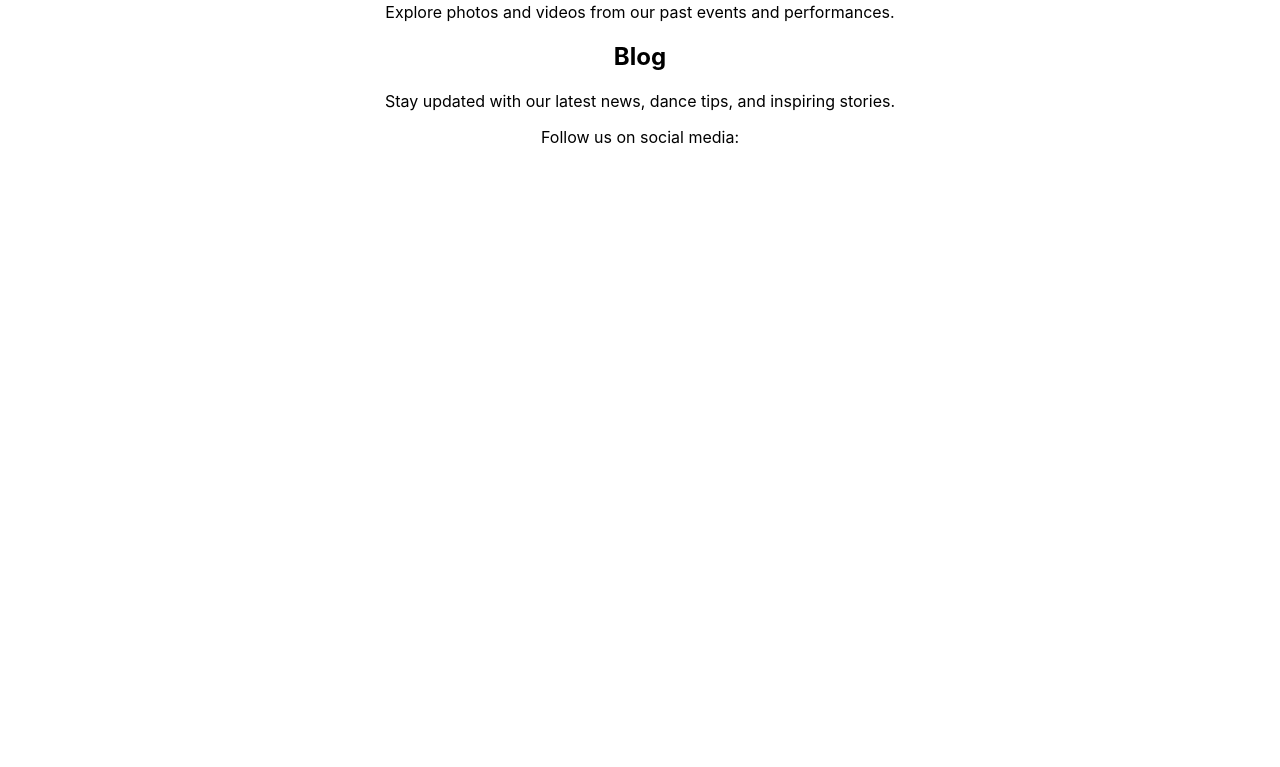
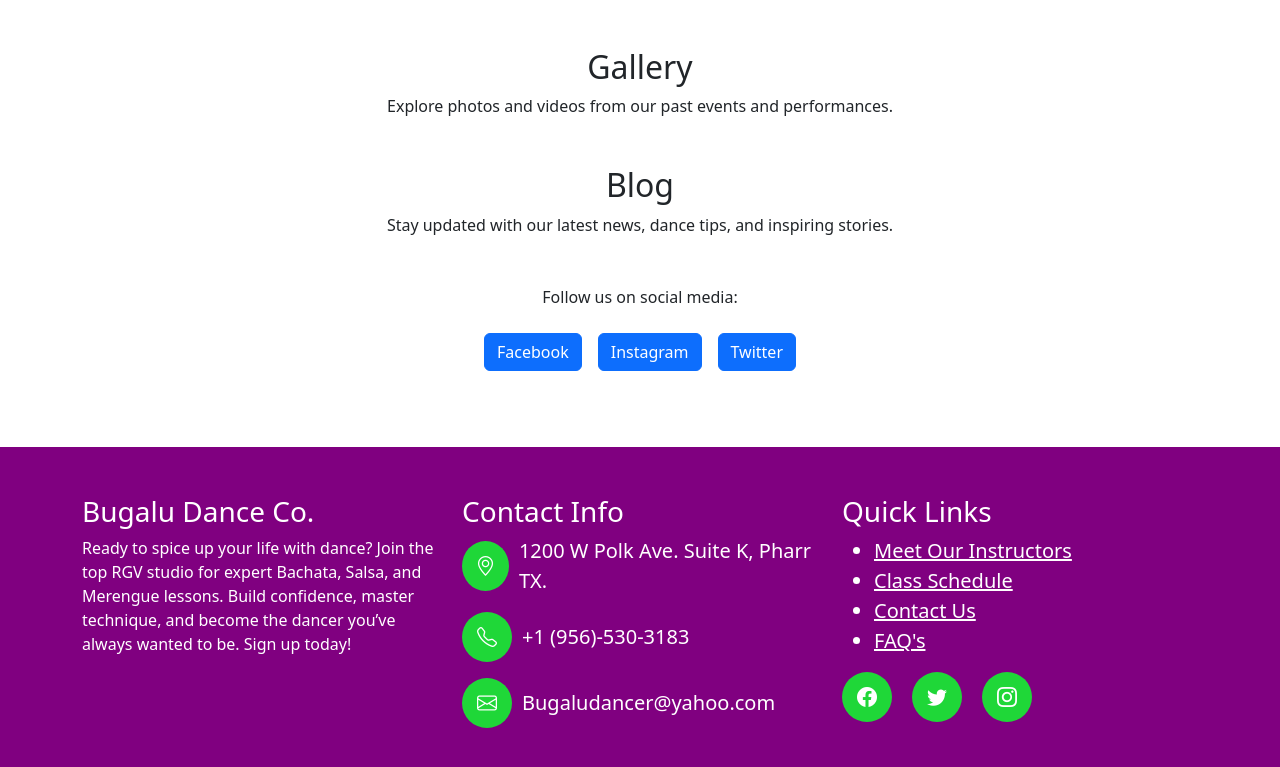
Before and after one commit to avilabeto50/Bugalu, a React (Create React App) app: page / in a window 1280 px wide. Shown: the part 483-1250 px from the top of the page. Before the commit the page ends 800 px from the top, so only its background shows below. Built offline with nearby package versions, Linux system fonts and the light colour scheme; grey boxes are pictures that could not be loaded.

Commit message:
Footer front end completed

```diff
--- a/package.json
+++ b/package.json
@@ -4,6 +4,7 @@
   "private": true,
   "dependencies": {
     "bootstrap": "^5.3.3",
+    "bootstrap-icons": "^1.11.3",
     "cra-template": "1.2.0",
     "react": "^19.0.0",
     "react-dom": "^19.0.0",
--- a/src/App.js
+++ b/src/App.js
@@ -1,16 +1,21 @@
 import React from 'react';
 import { BrowserRouter as Router, Route, Routes } from 'react-router-dom';
 import Home from './components/Home';
+import Footer from './components/Footer';
 
 const App = () => {
   return (
-    <Router>
+
       <div className="App">
+        <Router>
         <Routes>
           <Route path="/" element={<Home />} />
         </Routes>
+        </Router>
+        <Footer />
       </div>
-    </Router>
+
+
   );
 };
 
--- /dev/null
+++ b/src/components/Footer.css
@@ -0,0 +1,68 @@
+.bg-purple {
+    background-color: purple;
+  }
+
+  .social-icons a {
+    color: white;
+    margin-right: 10px;
+    font-size: 20px;
+  }
+
+  button.btn-green {
+    background-color: green;
+    color: white;
+  }
+
+  button.btn-green:hover {
+    background-color: darkgreen;
+    color: white;
+  }
+
+  button.btn-white {
+    background-color: white;
+    color: purple;
+  }
+
+  button.btn-white:hover {
+    background-color: lightgray;
+    color: purple;
+  }
+
+
+
+  .footer-buttons {
+    display: flex;
+    justify-content: left;
+    gap: 20px; /* Adjust spacing as needed */
+  }
+
+  .footer-item {
+    display: flex;
+    align-items: center;
+    gap: 10px; /* Space between button and text */
+  }
+
+  .footer-button {
+    background-color: #1fd738;
+    border: none;
+    border-radius: 50%;
+    color: white;
+    cursor: pointer;
+    font-size: 20px;
+    height: 50px;
+    width: 50px;
+    display: flex;
+    align-items: center;
+    justify-content: center;
+  }
+
+  .footer-text {
+    color: white;
+    font-family: system-ui, -apple-system, BlinkMacSystemFont, 'Segoe UI', Roboto, Oxygen, Ubuntu, Cantarell, 'Open Sans', 'Helvetica Neue', sans-serif ;
+    font-size: 20px; /* Adjust text size as needed */
+  }
+
+  .footer-button:hover {
+    background-color: white; /* Change color to pink on hover */
+    color: purple; /* Ensure icon color remains white */
+  }
--- /dev/null
+++ b/src/components/Footer.js
@@ -0,0 +1,64 @@
+import React from 'react';
+import 'bootstrap/dist/css/bootstrap.min.css';
+import './Footer.css'; // Custom styles for colors
+
+const Footer = () => {
+  return (
+    <footer className="footer bg-purple text-white py-5">
+      <div className="container">
+        <div className="row">
+          <div className="col-md-4 mb-4">
+            <h3>Bugalu Dance Co.</h3>
+            <p>Ready to spice up your life with dance? Join the top RGV studio for expert Bachata, Salsa,
+                and Merengue lessons. Build confidence, master technique, and become the dancer you’ve
+                always wanted to be. Sign up today!</p>
+            <div className="footer-map">
+              <iframe
+                src="https://www.google.com/maps/embed?pb=!1m18!1m12!1m3!1d3579.66885802397!2d-98.1983460685072!3d26.20744827171599!2m3!1f0!2f0!3f0!3m2!1i1024!2i768!4f13.1!3m3!1m2!1s0x8665a0956867cff1%3A0x68396b109708bf8e!2s1200%20W%20Polk%20Ave%2C%20Pharr%2C%20TX%2078577!5e0!3m2!1sen!2sus!4v1737747275921!5m2!1sen!2sus"
+                referrerpolicy="no-referrer-when-downgrade"
+                width="375"
+                height="200"
+                style={{ border: 0 }}
+                allowFullScreen=""
+                loading="lazy">
+              </iframe>
+            </div>
+          </div>
+          <div className="col-md-4 mb-4">
+          <h3>Contact Info</h3>
+          <p><div className="footer-item"> <button className="footer-button">
+            <i className="fas fa-map-marker-alt"></i><i className="bi bi-geo-alt"></i>
+            </button>
+            <span className="footer-text">1200 W Polk Ave. Suite K, Pharr TX. </span> </div></p>
+
+          <p><div className="footer-item"> <button className="footer-button">
+            <i className="fas fa-phone"></i><i className="bi bi-telephone"></i></button>
+            <span className="footer-text">+1 (956)-530-3183</span> </div></p>
+
+            <p><div className="footer-item"> <button className="footer-button">
+                <i className="fas fa-email"></i><i className="bi bi-envelope"></i></button>
+                <span className="footer-text">Bugaludancer@yahoo.com</span> </div></p>
+
+
+          </div>
+          <div className="col-md-4 mb-4">
+            <h3>Quick Links</h3>
+            <ul className="footer-text">
+              <li><a href="#" className="text-white">Meet Our Instructors</a></li>
+              <li><a href="#" className="text-white">Class Schedule</a></li>
+              <li><a href="#" className="text-white">Contact Us</a></li>
+              <li><a href="#" className="text-white">FAQ's</a></li>
+            </ul>
+            <div className="footer-buttons">
+              <button className="footer-button"><i className="bi bi-facebook"></i></button>
+              <button className="footer-button"><i className="bi bi-twitter"></i></button>
+              <button className="footer-button"><i className="bi bi-instagram"></i></button>
+            </div>
+          </div>
+        </div>
+      </div>
+    </footer>
+  );
+};
+
+export default Footer;
--- a/src/index.js
+++ b/src/index.js
@@ -3,6 +3,9 @@ import ReactDOM from 'react-dom/client';
 import './index.css';
 import App from './App';
 import reportWebVitals from './reportWebVitals';
+import 'bootstrap/dist/css/bootstrap.min.css';
+import 'bootstrap-icons/font/bootstrap-icons.css';
+
 
 const root = ReactDOM.createRoot(document.getElementById('root'));
 root.render(
```
Also changed, not shown: 1 other file (tests, documents, lock files or other folders).
